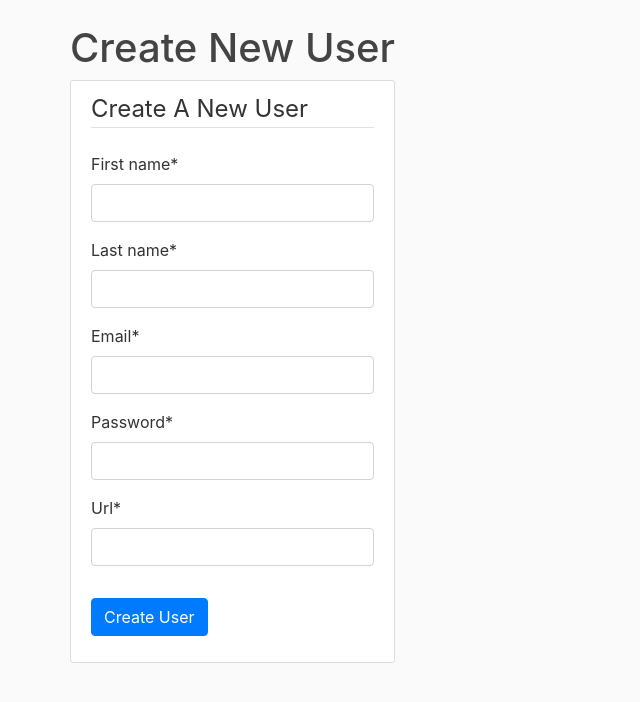
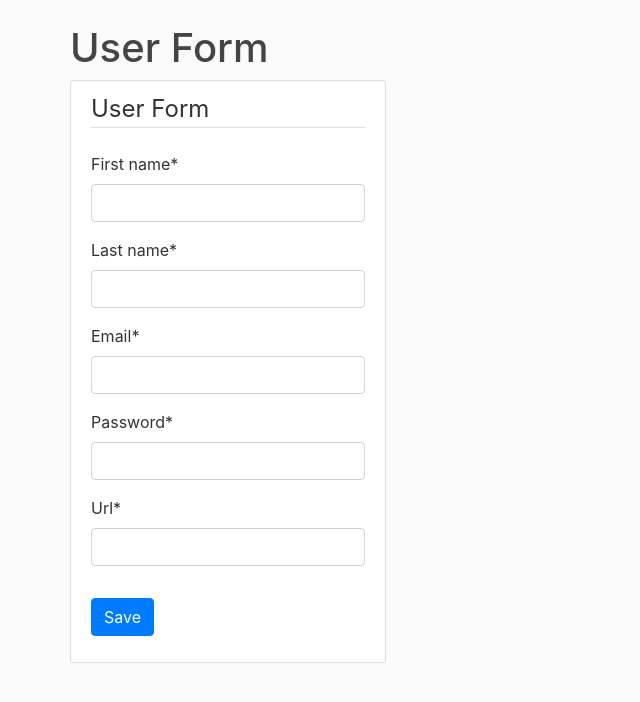
Before and after one commit to AAM77/user_and_admin_django_app, a Django app: page /custom-admin/users/new/ in a window 1280 px wide. Shown: the part 56-758 px from the top of the page, without its empty margins (0-640 px from the left). Run offline with Django 3.2, Linux system fonts and the light colour scheme; the visitor is signed in with stand-in values (Sample User, id 1); some libraries are stand-ins or nearby versions.

Commit message:
modify form to be more generic

```diff
--- a/users/templates/users/myuser_form.html
+++ b/users/templates/users/myuser_form.html
@@ -2,18 +2,18 @@
 {% load crispy_forms_tags %}
 
 {% block content %}
-    <h1>Create New User</h1>
+    <h1>User Form</h1>
 
     <div class="content-section">
         <form method="POST">
             {% csrf_token %}
             <fieldset class="form-group">
-                <legend class="border-bottom mb-4">Create A New User</legend>
+                <legend class="border-bottom mb-4">User Form</legend>
                 {{ form | crispy }}
             </fieldset>
 
             <div class="form-group">
-                <button type="submit" class="btn btn-primary">Create User</button>
+                <button type="submit" class="btn btn-primary">Save</button>
             </div>
         </form>
     </div>
```
